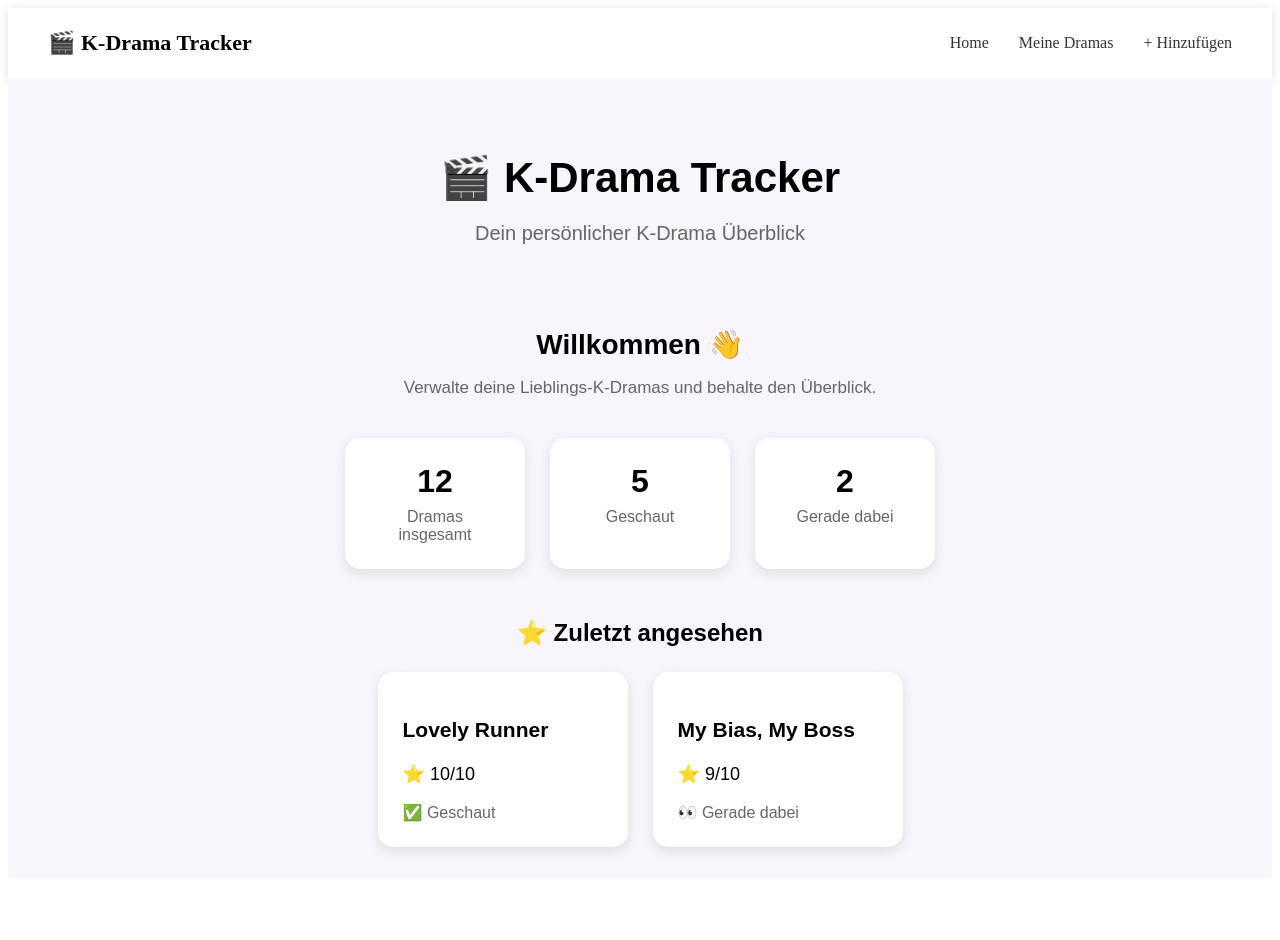
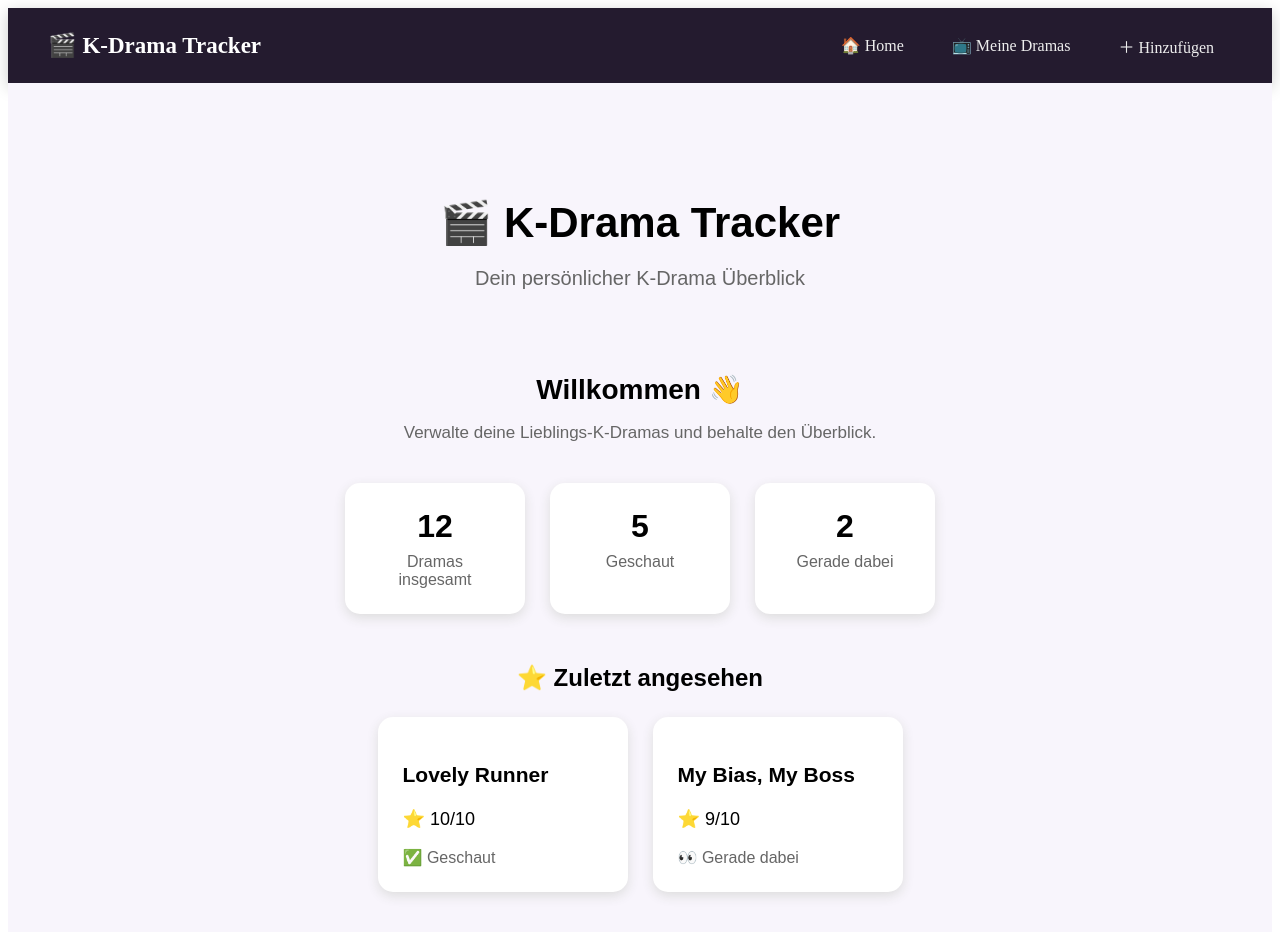
Before and after one commit to s0602095/WT26, an Angular app in the folder first/: page / in a window 1280 px wide. Before the commit the page ends 886 px from the top, so only its background shows below. Built offline with nearby package versions, Linux system fonts and the light colour scheme.

Commit message:
navigation geändert

```diff
--- a/first/src/app/app.css
+++ b/first/src/app/app.css
@@ -1,28 +1,42 @@
 .navbar {
-    height: 70px;
+    height: 75px;
     display: flex;
     align-items: center;
     justify-content:space-between;
     padding: 0 40px;
-    background-color: white;
-    box-shadow: 0 2px 10px #ddd;
+    background-color: #241b2f;
+    box-shadow: 0 4px 15px #ccc;
 }
 
 .logo{
-    font-size: 22px;
+    color: white;
+    font-size: 23px;
     font-weight: bold;
 
 }
 .nav-links{
     display: flex;
-    gap: 30px;
+    align-items: center;
+    gap: 12px;
 }
 
 .nav-links a{
     text-decoration: none;
-    color: #333;
+    color: #eee;
     font-size: 16px;
+    padding: 11px 18px;
+    border-radius: 12px;
+
+    transition: all 0.25s ease;
 }
 .nav-links a:hover{
-    color: #7b5cf6;
+    background: #3b2b4d;
+    color: white;
+    transform: translateY(-2px);
 }
+
+.nav-links a.active {
+  background: #a855f7;
+  color: white;
+  box-shadow: 0 4px 12px #a855f755;
+}
--- a/first/src/app/app.html
+++ b/first/src/app/app.html
@@ -5,9 +5,9 @@
 </div>
 
 <div class="nav-links">
-  <a href="/">Home</a>
-  <a href="/dramas">Meine Dramas</a>
-  <a href="/add">+ Hinzufügen</a>
+  <a href="/">🏠 Home</a>
+  <a href="/dramas">📺 Meine Dramas</a>
+  <a href="/add">＋ Hinzufügen</a>
 </div>
 
 </nav>
--- a/first/src/app/home/home.css
+++ b/first/src/app/home/home.css
@@ -3,12 +3,12 @@
 }
 
 body {
-  margin: 0;
+  margin: 0 ;
 }
 
 .home {
   min-height: 100vh;
-
+  padding: 40px;
   background-color: #f8f5fc;
   font-family: Arial, sans-serif;
 }
@@ -112,4 +112,5 @@ body {
 
 .drama-card span {
   color: #666;
+
 }
```
